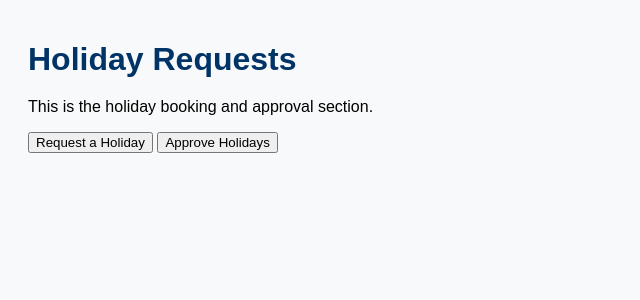
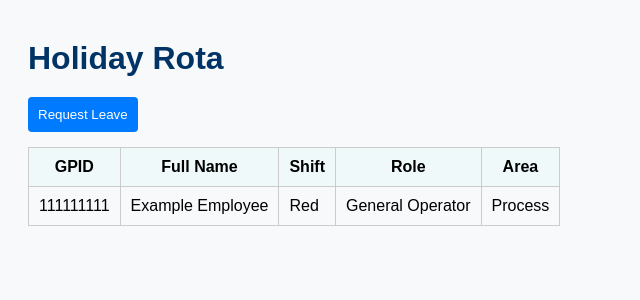
Before and after one commit to Deepeshpatel11/Labor-Tool, a Django app: page /holidays/ in a window 1280 px wide. Shown: the part 56-356 px from the top of the page, without its empty margins (0-640 px from the left). Run offline with Django 5.2, Linux system fonts and the light colour scheme.

Commit message:
update holiday/index.html ready for dynamic dates via JS

```diff
--- a/labour_management/holidays/templates/holidays/index.html
+++ b/labour_management/holidays/templates/holidays/index.html
@@ -1,10 +1,57 @@
-{% extends "labour_management/base.html" %}
+<!-- templates/holidays/index.html -->
+{% extends 'labour_management/base.html' %}
 
-{% block title %}Holidays{% endblock %}
+{% block title %}Holiday Rota{% endblock %}
 
 {% block content %}
-    <h1>Holiday Requests</h1>
-    <p>This is the holiday booking and approval section.</p>
-    <a href="{% url 'holiday_request' %}"><button>Request a Holiday</button></a>
-    <a href="{% url 'holiday_approvals' %}"><button>Approve Holidays</button></a>
+<h1 class="page-title">Holiday Rota</h1>
+
+<div class="action-bar">
+  <button id="requestLeaveBtn" class="btn-add">Request Leave</button>
+</div>
+
+<div class="holiday-table-wrapper">
+  <table class="holiday-table">
+    <thead>
+      <tr>
+        <th>GPID</th>
+        <th>Full Name</th>
+        <th>Shift</th>
+        <th>Role</th>
+        <th>Area</th>
+        <!-- Dynamically inserted dates -->
+      </tr>
+    </thead>
+    <tbody id="holidayTableBody">
+      <!-- Placeholder row example -->
+      <tr>
+        <td>111111111</td>
+        <td>Example Employee</td>
+        <td>Red</td>
+        <td>General Operator</td>
+        <td>Process</td>
+        <!-- Dates will be filled dynamically via JS -->
+      </tr>
+    </tbody>
+  </table>
+</div>
+
+<!-- Request Leave Modal -->
+<div id="leaveModal" class="modal">
+  <div class="modal-content">
+    <span class="close" id="closeModal">&times;</span>
+    <h2>Request Leave</h2>
+    <form id="leaveForm">
+      <label for="leaveType">Leave Type:</label>
+      <select id="leaveType" name="leaveType">
+        <option value="Holiday">Holiday</option>
+        <option value="Sick">Sick</option>
+        <option value="Carers">Carers Leave</option>
+      </select>
+      <label for="leaveDate">Select Date:</label>
+      <input type="date" id="leaveDate" name="leaveDate" required />
+      <button type="submit" class="btn-add">Submit</button>
+    </form>
+  </div>
+</div>
 {% endblock %}
```
